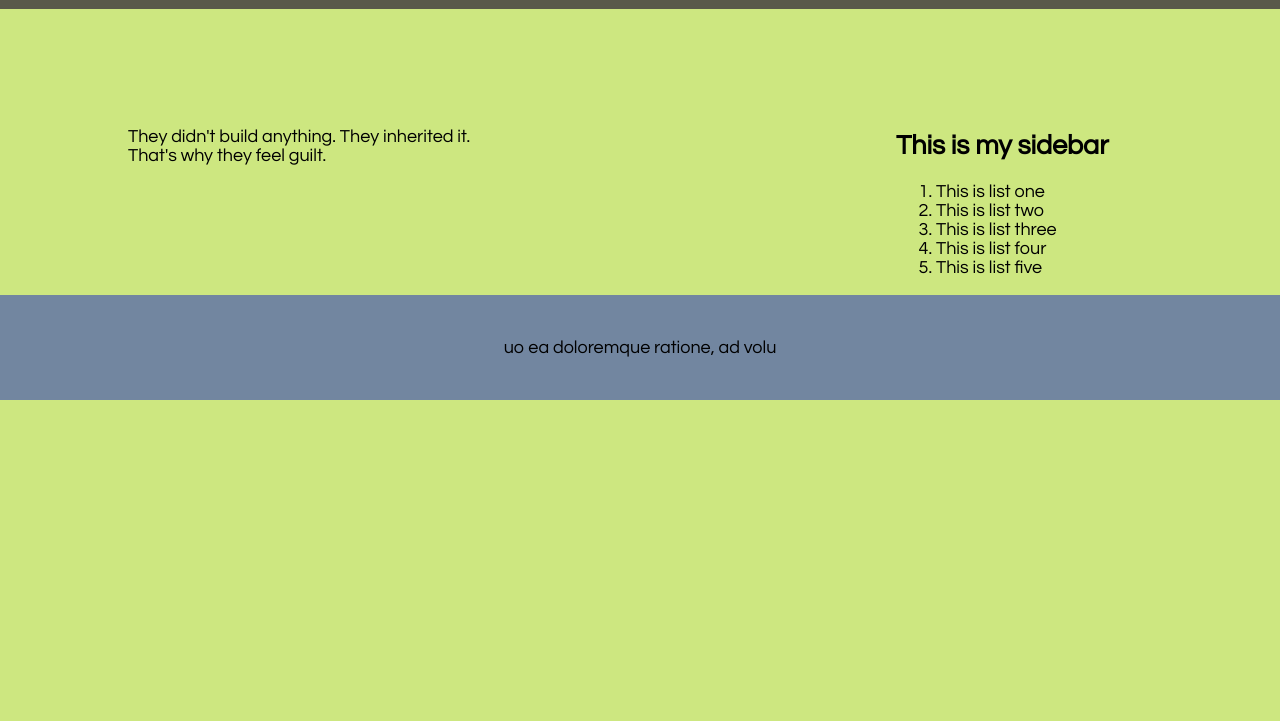
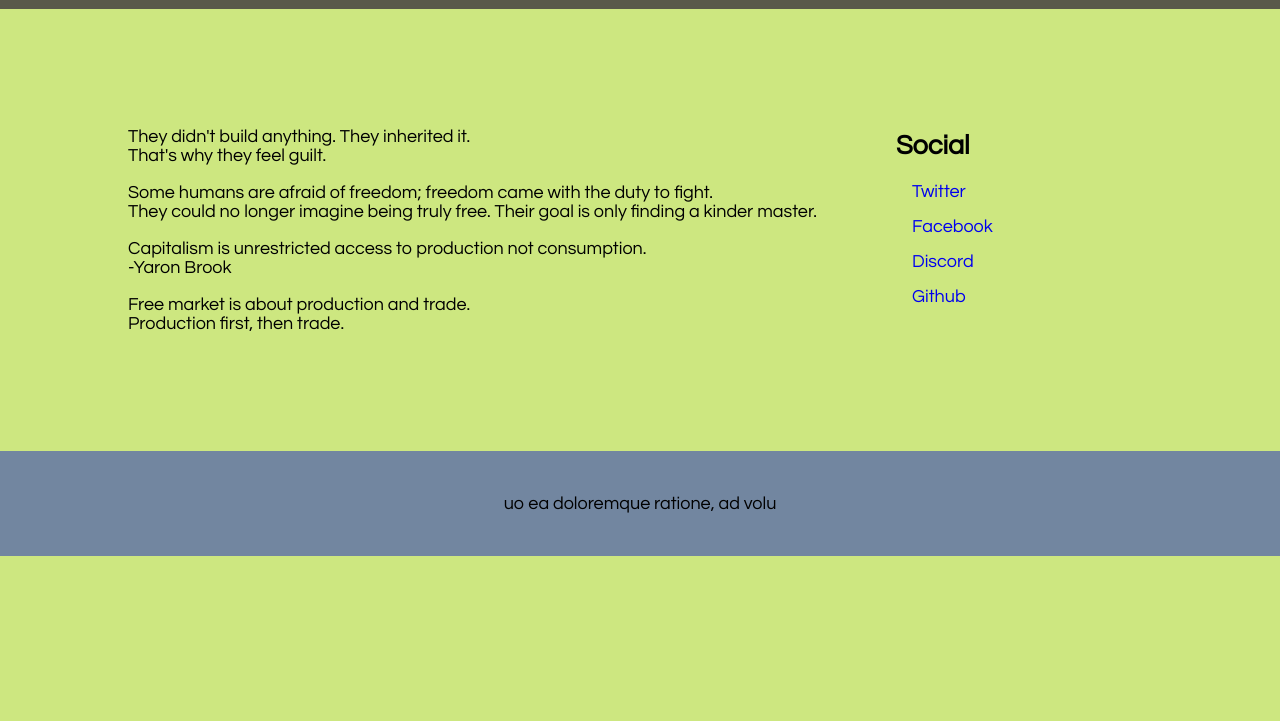
Before and after one commit to litanpranab/litanpranab.github.io, a plain HTML site: page index.html in a window 1280 px wide. Shown: the part 79-800 px from the top of the page. Drawn offline with Linux system fonts and the light colour scheme.

Commit message:
added social page link and some Yaroon brook quotes

```diff
--- a/css/style.css
+++ b/css/style.css
@@ -40,3 +40,16 @@ footer {
     padding: 25px 0;
     text-align: center;
 }
+
+ul {
+    list-style-type: none;
+    padding: 0;
+}
+
+ul li {
+    margin: 1rem;
+}
+
+a {
+    text-decoration: none;
+}
--- a/index.html
+++ b/index.html
@@ -7,14 +7,14 @@
         <meta http-equiv="X-UA-Compatible" content="IE=edge">
         <meta name="viewport" content="width=device-width, initial-scale=1.0">
 
-        <title>My First Layout</title>
+        <title>Under construction</title>
         <link rel="shortcut icon" href="img/favicon.ico" type="image/x-icon">
         <link rel="stylesheet" href="css/style.css">
     </head>
 
     <body>
         <header>
-            <h1>My First Website</h1>
+            <h1>Thoughts</h1>
         </header>
 
         <div class="container">
@@ -23,19 +23,30 @@
                 <p>They didn't build anything. They inherited it.<br>
                     That's why they feel guilt.
                 </p>
+                <p>
+                    Some humans are afraid of freedom; freedom came with the duty to fight. <br>
+                    They could no longer imagine being truly free. Their goal is only finding a kinder master.
+                </p>
+                <p>
+                    Capitalism is unrestricted access to production not consumption.<br>
+                    -Yaron Brook
+                </p>
+                <p>
+                    Free market is about production and trade.<br>
+                    Production first, then trade.
+                </p>
 
                 <!-- <p>Lorem ipsum dolor sit amet consectetur adipisicing elit. Tempora quibusdam tempore, fuga eaque beatae repellat dicta eligendi autem quo ea doloremque ratione, ad voluptas. Nulla asperiores adipisci consectetur non eum.</p> -->
             </section>
 
             <aside>
-                <h2>This is my sidebar</h2>
-                <ol>
-                    <li>This is list one</li>
-                    <li>This is list two</li>
-                    <li>This is list three</li>
-                    <li>This is list four</li>
-                    <li>This is list five</li>
-                </ol>
+                <h2>Social</h2>
+                <ul>
+                    <li><a href="https://twitter.com/iampranabpadhi">Twitter</a></li>
+                    <li><a href="#">Facebook</a></li>
+                    <li><a href="#">Discord</a></li>
+                    <li><a href="https://github.com/litanpranab">Github</a></li>
+                </ul>
             </aside>
         </div>
         <footer>
```
